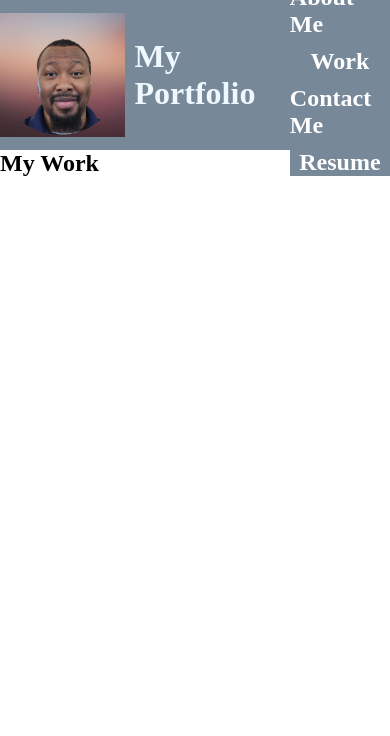
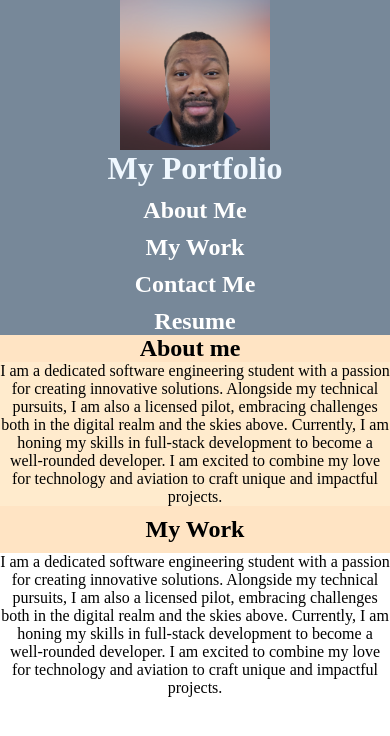
Before and after one commit to Isaiahcapers/Portfolio-Project, a plain HTML site: page index.html in a window 390 px wide. Drawn offline with Linux system fonts and the light colour scheme.

Commit message:
flex column and page break added
working on picture layout  next to mimick project design

```diff
--- a/assests/styles.css
+++ b/assests/styles.css
@@ -4,11 +4,13 @@
     margin: 0;
 }
 header {
-    height: 150px;
+    /* height: 150px; */
     background-color: lightslategray;
     display: flex;
+    flex-wrap: wrap;
     justify-content: space-between;
     align-items: center; /* Change to center to vertically align content */
+    flex: 1;
 }
 #profile-img {
     height: 100%; /* Ensure the section takes up the full height of the header */
@@ -16,9 +18,10 @@ header {
     align-items: center; /* Vertically center the image */
 }
 #profile-img img {
-    max-height: 100%;
+    height: 150px;
     max-width: 100%;
     object-fit: contain; /* Ensures the image fits within the container */
+    display: flex;
 }
 
 header, nav {
@@ -33,29 +36,6 @@ header h1 {
 
 header #profile-img {
     display: flex;
-}
-
-assistant icon
-Thank you for providing the HTML and CSS code. To ensure that the image inside the #profile-img section fits within the 150px tall header, you can make the following adjustments to your CSS:
-
-header {
-    height: 150px;
-    background-color: lightslategray;
-    display: flex;
-    justify-content: space-between;
-    align-items: center; /* Change to center to vertically align content */
-}
-
-#profile-img {
-    height: 100%; /* Ensure the section takes up the full height of the header */
-    display: flex;
-    align-items: center; /* Vertically center the image */
-}
-
-#profile-img img {
-    max-height: 100%;
-    max-width: 100%;
-    object-fit: contain; /* Ensures the image fits within the container */
 }
 
 .nav-list {
@@ -77,10 +57,44 @@ header {
 .nav-list a:hover {
     background-color: darkslategray;
 }
-.float-left {
-    display: block;
-    float: left;
-    border-left: 3px;
-    border-color:bisque ;
-    height: 100vh;
+main {
+    display: flex;
+    flex-wrap: wrap;
 }
+main .work-me-sect {
+    padding: 10px;
+}
+aside {
+    background-color: bisque;
+    flex: 25%;
+    border-right: 10px;
+    border-right-style: solid;
+    border-right-color: aqua;
+    text-align: right;
+}
+.aside-about h2 {
+    padding-right: 10px;
+}
+.column {
+    flex: 75%;
+    background-color: blanchedalmond;
+}
+
+@media screen and (max-width: 992px) {
+    header {
+        flex-direction: column;
+        align-content: center;
+    }
+    #profile-img img {
+        margin: auto;
+    }
+    main {
+        flex-direction: column;
+        align-content: center;
+        text-align: center;
+    }
+    aside {
+        text-align: center;
+        border: none;
+    }
+}
--- a/index.html
+++ b/index.html
@@ -14,28 +14,29 @@
         <h1>My Portfolio</h1>
         <section id="navbar">
             <nav class="nav-list">
-                <a href="about-me-sect"><h2>About Me</h2></a>
-                <a href="work-me-sect"><h2>Work</h2></a>
+                <a href="#about-me-sect"><h2>About Me</h2></a>
+                <a href="work-me-sect"><h2> My Work</h2></a>
                 <a href="contact-sect"><h2>Contact Me</h2></a>
                 <a href="resume-sect"><h2>Resume</h2></a>
             </nav>
         </section>
     </header>
-        <article>
-            <aside class="float-left">
-               <h2>My Work</h2>
+    <main>
+        <aside class="aside-about">
+               <h2>About me</h2>
                 <!-- when i do a border for this it should stretch to math the length of the left section
                  should include a side section and then 3 sections for portfolio work thinking about using css flex to lay it out.-->
-            </aside>
-            <section >
-
-            </section>
-            <section>
-
-            </section>
-
-        </article>
-
+        </aside>
+        <section id="about-me-sect" class="column">
+            <p>I am a dedicated software engineering student with a passion for creating innovative solutions. Alongside my technical pursuits, I am also a licensed pilot, embracing challenges both in the digital realm and the skies above. Currently, I am honing my skills in full-stack development to become a well-rounded developer. I am excited to combine my love for technology and aviation to craft unique and impactful projects.</p>
+        </section>
+        <aside class="work-me-sect">
+            <h2>My Work</h2>
+        </aside>
+        <section>
+            <p>I am a dedicated software engineering student with a passion for creating innovative solutions. Alongside my technical pursuits, I am also a licensed pilot, embracing challenges both in the digital realm and the skies above. Currently, I am honing my skills in full-stack development to become a well-rounded developer. I am excited to combine my love for technology and aviation to craft unique and impactful projects.</p>
+        </section>
+    </main>
 
 </body>
 </html>
```
